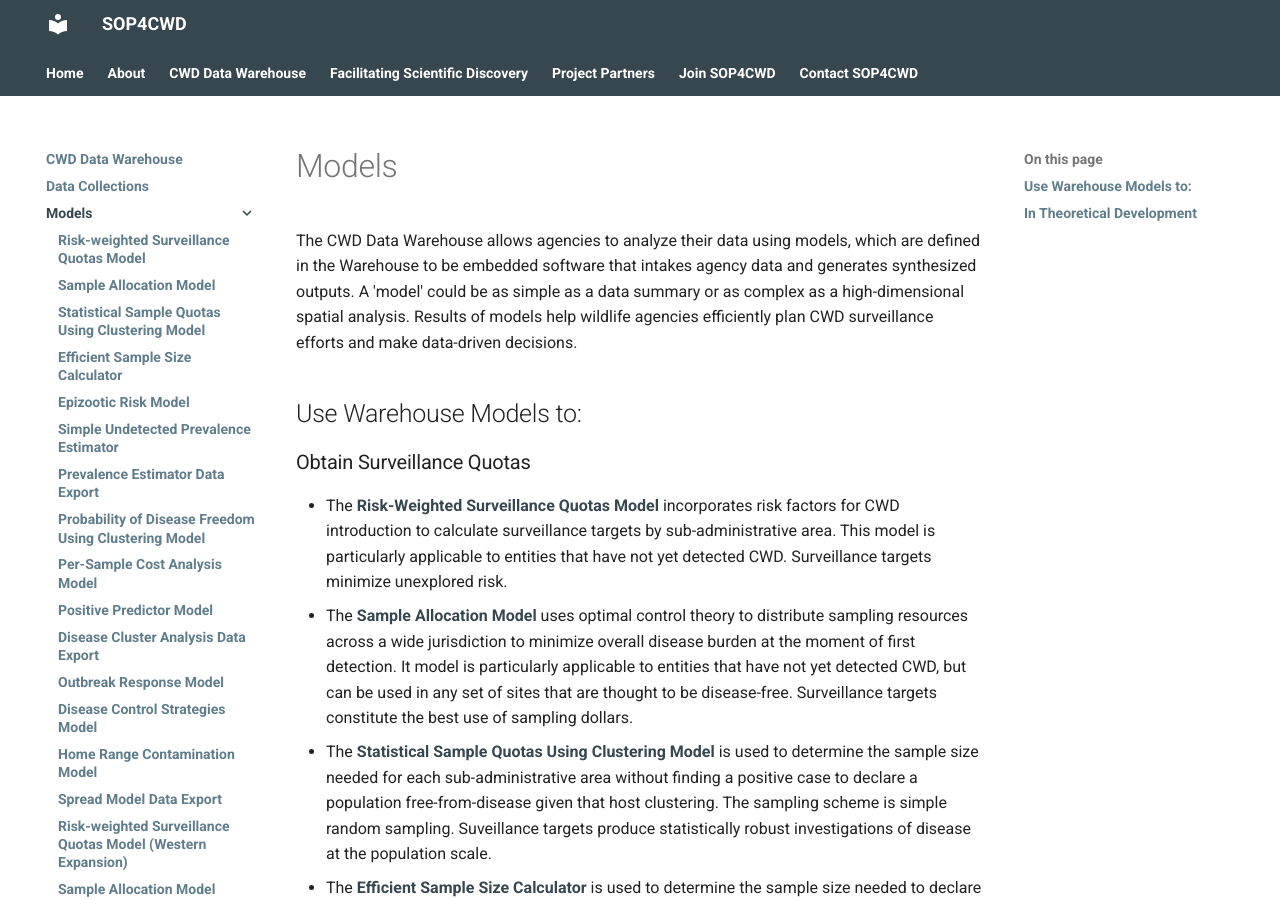
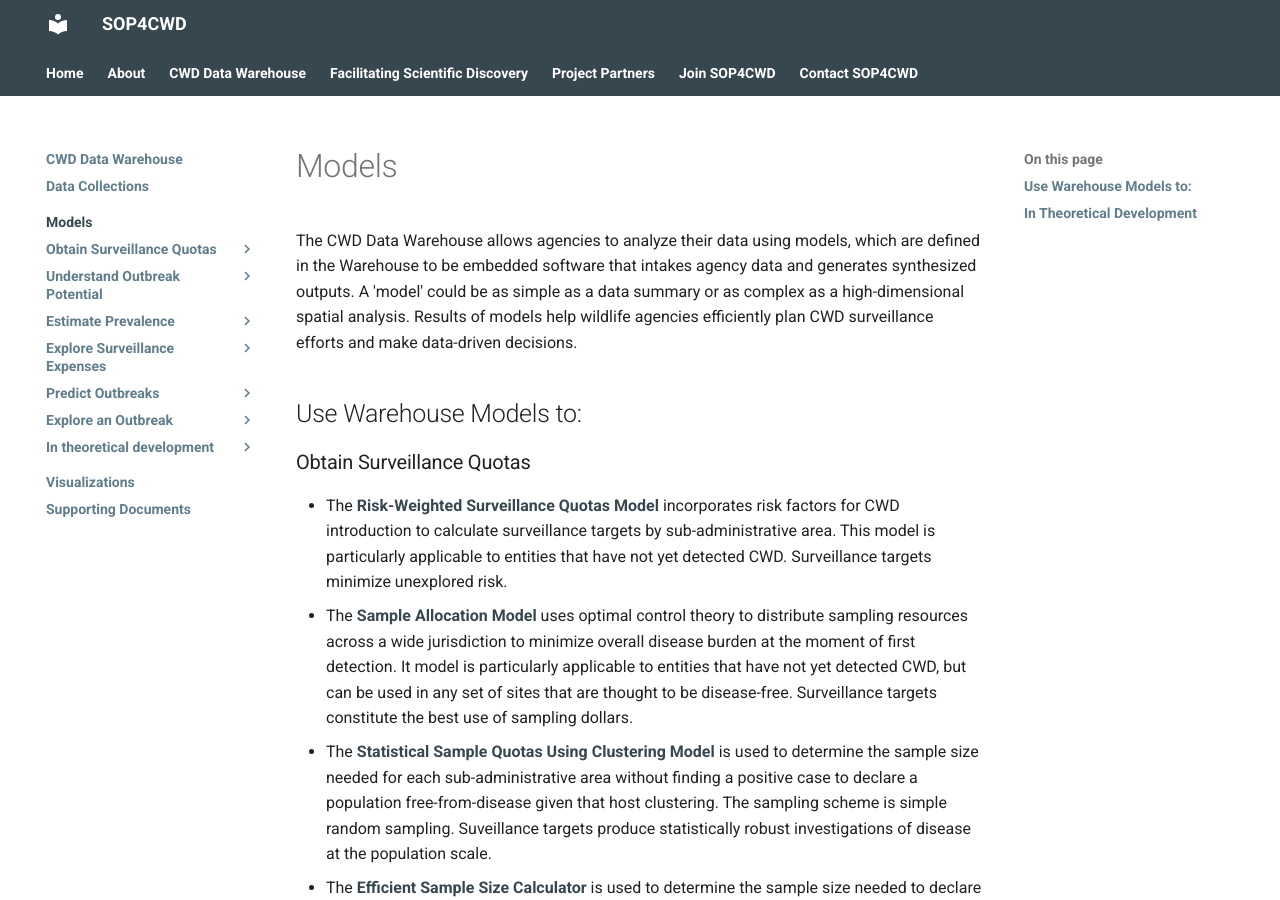
Before and after one commit to Cornell-Wildlife-Health-Lab/SOP4CWD-website, an MkDocs documentation site: the page built from docs/warehouse/models/index.md, in a window 1280 px wide and 900 px high. Built offline with MkDocs 1.6.1 and Material for MkDocs 9.7.7, drawn with Linux system fonts in a browser that asks for light colours; plug-ins that fetch from the network failed and are left out; old or Windows-style settings are respelled for this version of MkDocs; some of the changed text lies outside the part shown.

Commit message:
additional edits

```diff
--- a/docs/warehouse/models/index.md
+++ b/docs/warehouse/models/index.md
@@ -31,13 +31,13 @@ The CWD Data Warehouse allows agencies to analyze their data using models, which
 
 ### Explore an Outbreak
 * The [**Disease Cluster Analysis Data Export**](DiseaseClusterAnalysisDataExport.md) processes sample data for immediate upload into an external software application to determine whether disease clusters are statistically significant in time or space.
-* The [**Outbreak Response Model**](OutbreakResponseMool.md) uses resource selection functions to delineate containment areas around the first confirmed or hypothetical CWD-positive cases.
+* The [**Outbreak Response Model**](./OutbreakResponseModel.md) uses resource selection functions to delineate containment areas around the first confirmed or hypothetical CWD-positive cases.
 * The [**Disease Control Strategies Model**](DiseaseControlStrategiesModel.md) used an agent-based framework to investigate ways to thwart disease progression.
 * The [**Home Range Contamination Model**](HomeRangeContaminationModel.md) uses Bayesian spatial modeling to pinpoint home ranges likely to harbor CWD+ hosts.
 * The [**Spread Model Data Export**](SpreadModelDataExport.md) processes sample data for immediate upload into an external software application that uses a diffusion model to see where CWD might go via host movements.
 
 ## In Theoretical Development
-The SOP4CWD [Quantitative Group](../team/group.md) is continually developing new models to help wildlife agencies create sound, data-driven CWD surveillance, management, and response plans. Current construction includes:
+The SOP4CWD [Quantitative Group](../team/QuantitativeGroup.md) is continually developing new models to help wildlife agencies create sound, data-driven CWD surveillance, management, and response plans. Current construction includes:
 
 * The [**Western Expansion of the Risk-weighted Surveillance Quotas Model**](RiskWeightedSurveillanceQuotasModelWestern.md) incorporates risk factors for CWD specific to western North America.
 * The [**Expansion of the Sample Allocation Model to include Management of Known Infections**](SampleAllocationModelPartII.md) expands the Sample Allocation Model to areas with confirmed disease.
--- a/mkdocs.yml
+++ b/mkdocs.yml
@@ -6,6 +6,7 @@ theme:
     - navigation.tabs
     - navigation.indexes
     - navigation.footer
+    - navigation.sections
   custom_dir: docs/overrides
 extra_css:
   - stylesheets/extra.css
@@ -19,22 +20,29 @@ nav:
     - warehouse/index.md
     - Data Collections: warehouse/DataCollections.md
     - Models:
-        - warehouse/models/index.md
+      - warehouse/models/index.md
+      - Obtain Surveillance Quotas:
         - Risk-weighted Surveillance Quotas Model: warehouse/models/RiskWeightedSurveillanceQuotasModel.md
         - Sample Allocation Model: warehouse\models\SampleAllocationModel.md
         - Statistical Sample Quotas Using Clustering Model: warehouse/models/StatisticalSampleQuotas.md
         - Efficient Sample Size Calculator: warehouse/models/EfficientSampleSizeCalculator.md
+      - Understand Outbreak Potential:
         - Epizootic Risk Model: warehouse/models/EpizooticRiskModel.md
+      - Estimate Prevalence:
         - Simple Undetected Prevalence Estimator: warehouse\models\SimpleUndetectedPrevalenceEstimator.md
         - Prevalence Estimator Data Export: warehouse/models/PrevalenceEstimatorDataExport.md
         - Probability of Disease Freedom Using Clustering Model: warehouse/models/ProbabilityDiseaseFreedomClustering.md
+      - Explore Surveillance Expenses:
         - Per-Sample Cost Analysis Model: warehouse\models\PerSampleCost.md
+      - Predict Outbreaks:
         - Positive Predictor Model: warehouse\models\PositivePredictorModel.md
+      - Explore an Outbreak:
         - Disease Cluster Analysis Data Export: warehouse\models/DiseaseClusterAnalysisDataExport.md
         - Outbreak Response Model: warehouse\models\OutbreakResponseModel.md
         - Disease Control Strategies Model: warehouse/models/DiseaseControlStrategiesModel.md
         - Home Range Contamination Model: warehouse/models/HomeRangeContaminationModel.md
         - Spread Model Data Export: warehouse\models\SpreadModelDataExport.md
+      - In theoretical development:
         - Risk-weighted Surveillance Quotas Model (Western Expansion): warehouse/models/RiskWeightedSurveillanceQuotasModelWestern.md
         - Sample Allocation Model (Management Expansion): warehouse/models/SampleAllocationModelPartII.md
     - Visualizations: warehouse/Vizualizations.md
```
Also changed, not shown: docs/partners.md (+1 -1 lines), docs/warehouse/team/DataRequests.md (+1 -1 lines), docs/warehouse/team/LearnFromUs.md (+1 -1 lines).
